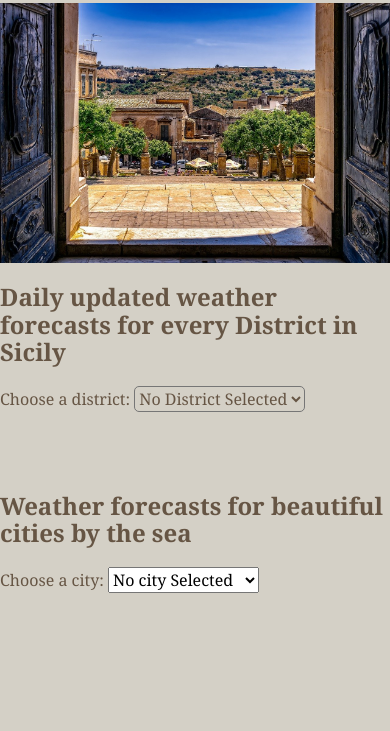
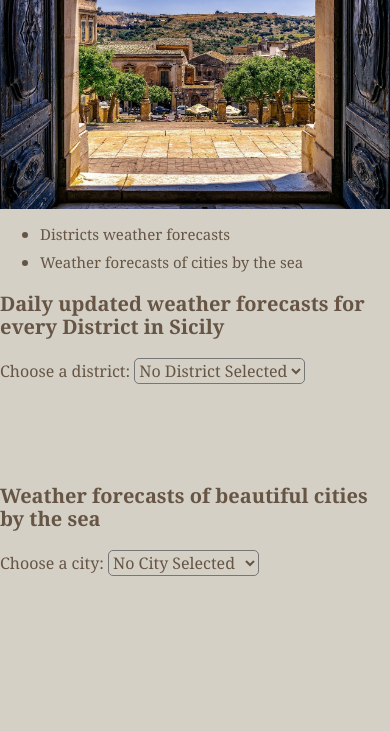
Before and after one commit to BarbaraBellassai/CodeWeek-Project, a plain HTML site: page index.html in a window 390 px wide. Shown: the part 113-844 px from the top of the page. Drawn offline with Linux system fonts and the light colour scheme; no server answers.

Commit message:
Final Commit

```diff
--- a/assets/index.js
+++ b/assets/index.js
@@ -85,7 +85,7 @@
     const WeatherCard = await getData(WeatherId);
 
 
-    console.log(WeatherCard.weather)
+    //console.log(WeatherCard.weather)
     return WeatherCard.weather
 
 }
@@ -210,7 +210,7 @@
     for (const key in state.cities) {
         const meteoCard = createCityCard(state.cities[key].name, state.cities[key][0]);
         citiesCardWrapper.appendChild(meteoCard)
-        console.log (state.cities[key][0])
+        //console.log (state.cities[key][0])
     }
 }
 
@@ -262,8 +262,8 @@
             renderWeatherCitiesCards()
         }
     )
-    console.log("DISTRICTS",state.districts)
-    console.log("Cities", state.cities)
+    //console.log("DISTRICTS",state.districts)
+    //console.log("Cities", state.cities)
     //console.log("WeatherObjectDistrict",state.districts.Ag[0])
 
 
--- a/assets/style.css
+++ b/assets/style.css
@@ -12,12 +12,13 @@
 
 }
 
-.districts_card_wrapper {
+.districts_card_wrapper, .cities_card_wrapper {
     display: flex;
     flex-wrap: nowrap;
     overflow-x: scroll;
     margin-top: 40px;
     padding-top: 20px;
+    padding-bottom: 20px;
 
   }
 
@@ -31,7 +32,7 @@
     margin-right: 8px;
     transition: 0.3s ease;
     text-align: center;
-
+    align-content: center;
   }
 
   .card__wrapper:hover {
@@ -43,9 +44,57 @@
       font-size: 19px;
   }
 
-  .select_district{
+  .select_district, .select_city{
     background-color: #d4d0c6;
     color: #665544;
     font-family: Georgia, "Times New Roman", serif;
     border-radius: 5px;
+    text-decoration: #665544;
+
   }
+
+  .select_district, .select_city:focus {
+    box-shadow: none;
+    outline: 0
+  }
+
+  a{
+    display: block;
+    text-decoration: none;
+    font-size: 1.2em;
+    margin: 10px 0px;
+  }
+
+  a:link {
+    color: #665544;
+    font-family: Georgia, "Times New Roman", serif;
+    cursor: hand;
+  }
+
+  a:visited {
+    color: #665766;
+  }
+
+  h2 {
+    margin: 20px 0px;
+  }
+
+
+  @media screen and (max-width: 600px) {
+    h1{
+      font-size: 25px;
+    }
+    h2{
+      font-size: 20px;
+    }
+    .districts_card_wrapper, .cities_card_wrapper {
+      flex-direction: column;
+      align-items: center;
+    }
+    .card_wrapper{
+      height: 180px;
+    }
+    a{
+      font-size: 15px;
+    }
+  }
--- a/index.html
+++ b/index.html
@@ -13,8 +13,16 @@
         <header>
             <h1>Today's Weather in Sicily</h1>
             <img src="header_img.jpg" class="header_img">
+            <div>
+                <nav>
+                    <ul>
+                        <li><span><a href="#distr_sect">Districts weather forecasts</a></span></li>
+                        <li><span><a href="#cit_sect">Weather forecasts of cities by the sea</a></span></li>
+                    </ul>
+                </nav>
+            </div>
         </header>
-        <h2>Daily updated weather forecasts for every District in Sicily</h2>
+        <h2 id="distr_sect">Daily updated weather forecasts for every District in Sicily</h2>
         <label>Choose a district:
             <select id="district_name" name="district-name" class="select_district" required>
               <option value="NDS" selected>No District Selected</option>
@@ -32,10 +40,10 @@
         <section>
             <div id ="DistrictsCardWrapper" class="districts_card_wrapper"></div>
         </section>
-        <h2>Weather forecasts for beautiful cities by the sea</h2>
+        <h2 id="cit_sect">Weather forecasts of beautiful cities by the sea</h2>
         <label>Choose a city:
             <select id="city_name" name="city-name" class="select_city" required>
-              <option value="NDS" selected>No city Selected</option>
+              <option value="NDS" selected>No City Selected</option>
               <option value="Ce">Cefalù</option>
               <option value="SvLc">San Vito Lo Capo</option>
               <option value="ScI">Sciacca</option>
```
